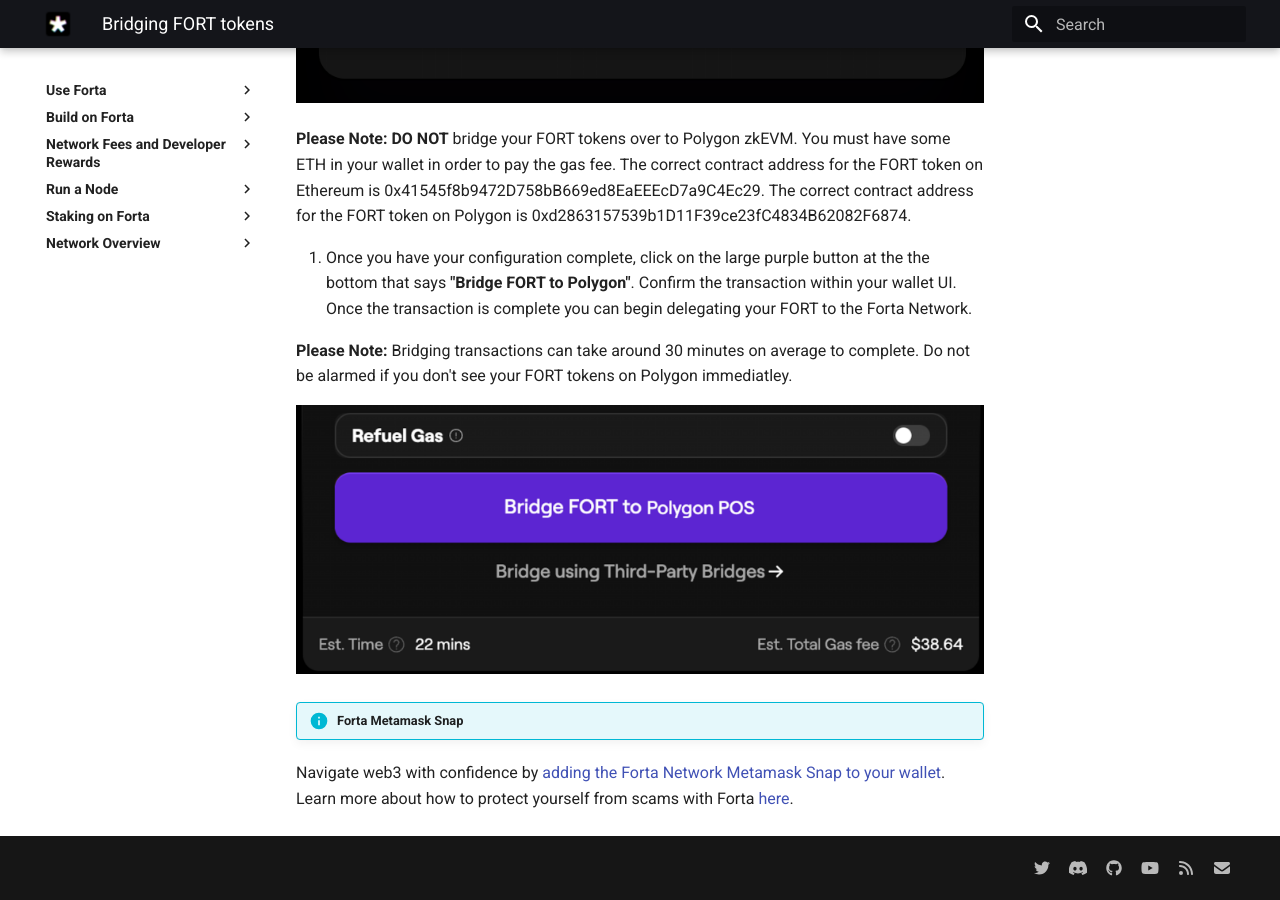
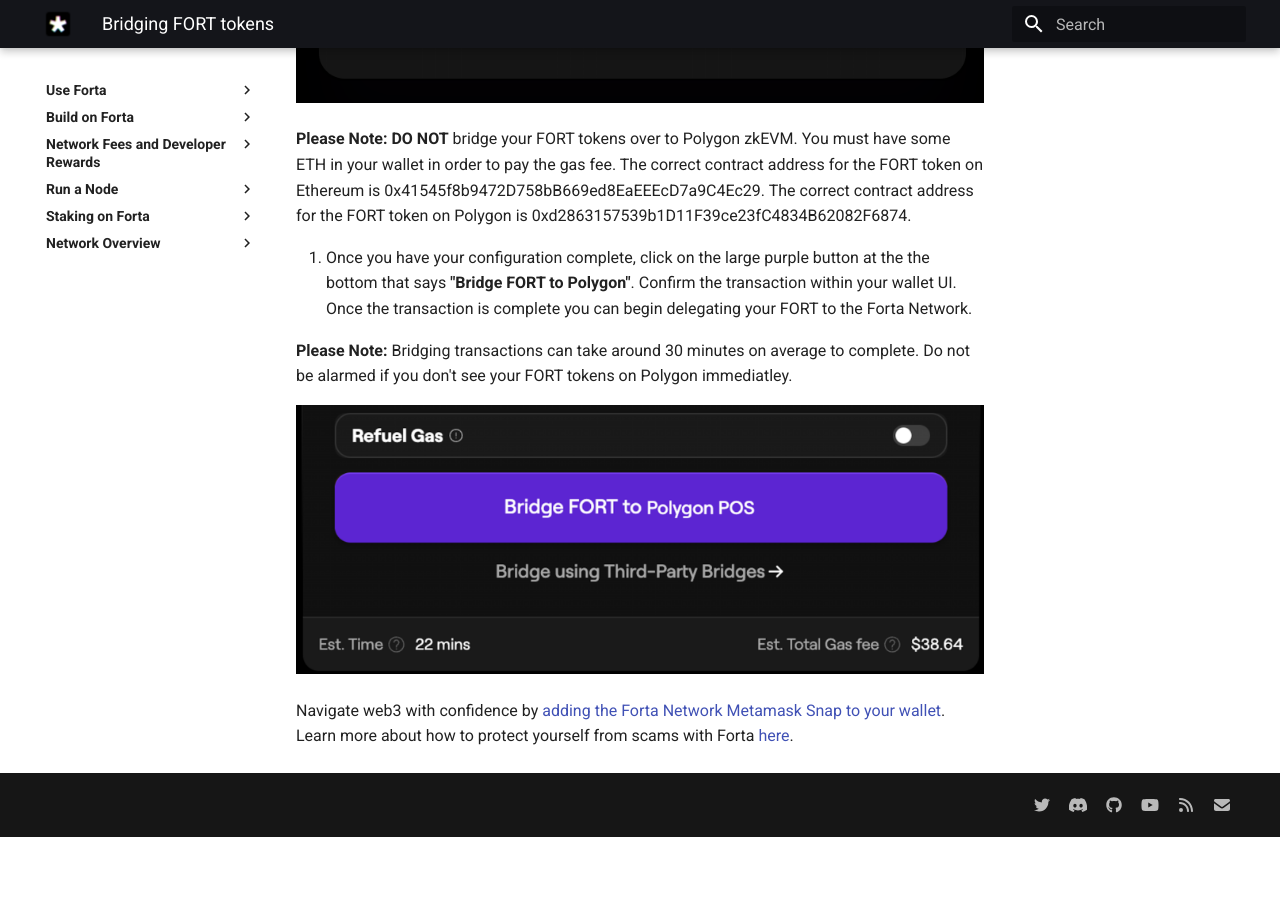
Before and after one commit to forta-network/docs, an MkDocs documentation site: the page built from docs/bridging-fort.md, in a window 1280 px wide and 900 px high, scrolled down 2441 px. Built offline with MkDocs 1.6.1 and Material for MkDocs 9.7.7, drawn with Linux system fonts in a browser that asks for light colours; after the commit the page ends 3278 px from its top, so only the background shows below that.

Commit message:
Update bridging-fort.md

```diff
--- a/docs/bridging-fort.md
+++ b/docs/bridging-fort.md
@@ -26,5 +26,6 @@
 
 
 
-!!! info "Forta Metamask Snap"
+
+
 Navigate web3 with confidence by [adding the Forta Network Metamask Snap to your wallet](https://snaps.metamask.io/snap/npm/forta-network/metamask-snap/). Learn more about how to protect yourself from scams with Forta [here](https://docs.forta.network/en/latest/Forta-for-Metamask/).
```
